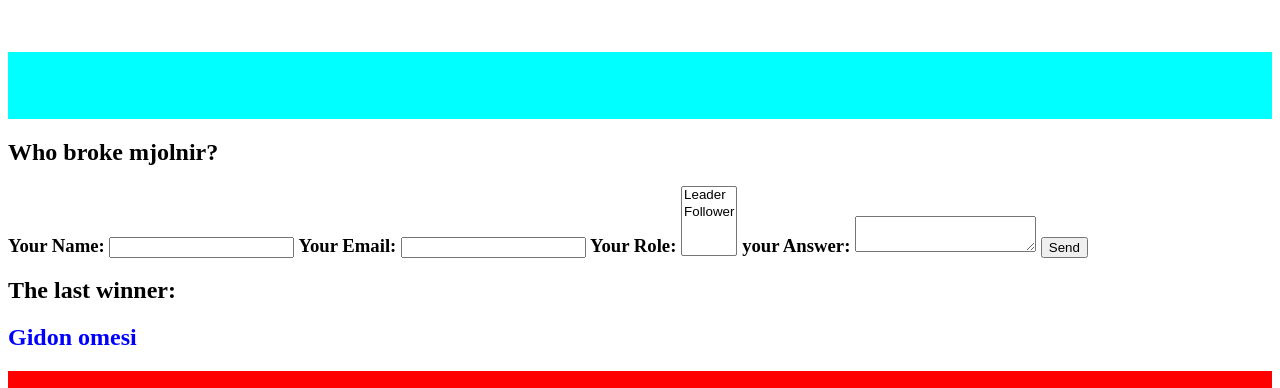
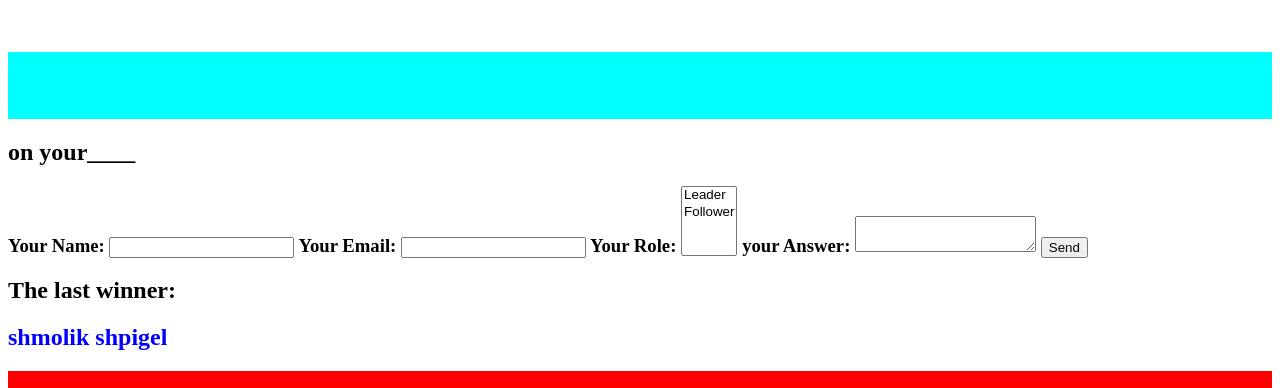
Before and after one commit to nmcut2424/MCUT, a plain HTML site: page index.html in a window 1280 px wide. Shown: the part 4320-4708 px from the top of the page. Drawn offline with Linux system fonts and the light colour scheme.

Commit message:
wikli ridle changes

```diff
--- a/index.html
+++ b/index.html
@@ -221,7 +221,7 @@ p {
 
 				<marquee bgcolor= "cyan"> <h2>Weekly riddle </h2> </marquee>
 
-		<h2> Who broke mjolnir? </h2>
+		<h2> on your____ </h2>
 
 
 		<h3>
@@ -244,7 +244,7 @@ p {
 				</h3>
 			  </form>
 
-		<h2>The last winner:<h2 style="color:blue"> Gidon omesi</h2></h2>
+		<h2>The last winner:<h2 style="color:blue"> shmolik shpigel</h2></h2>
 
 
 
```
